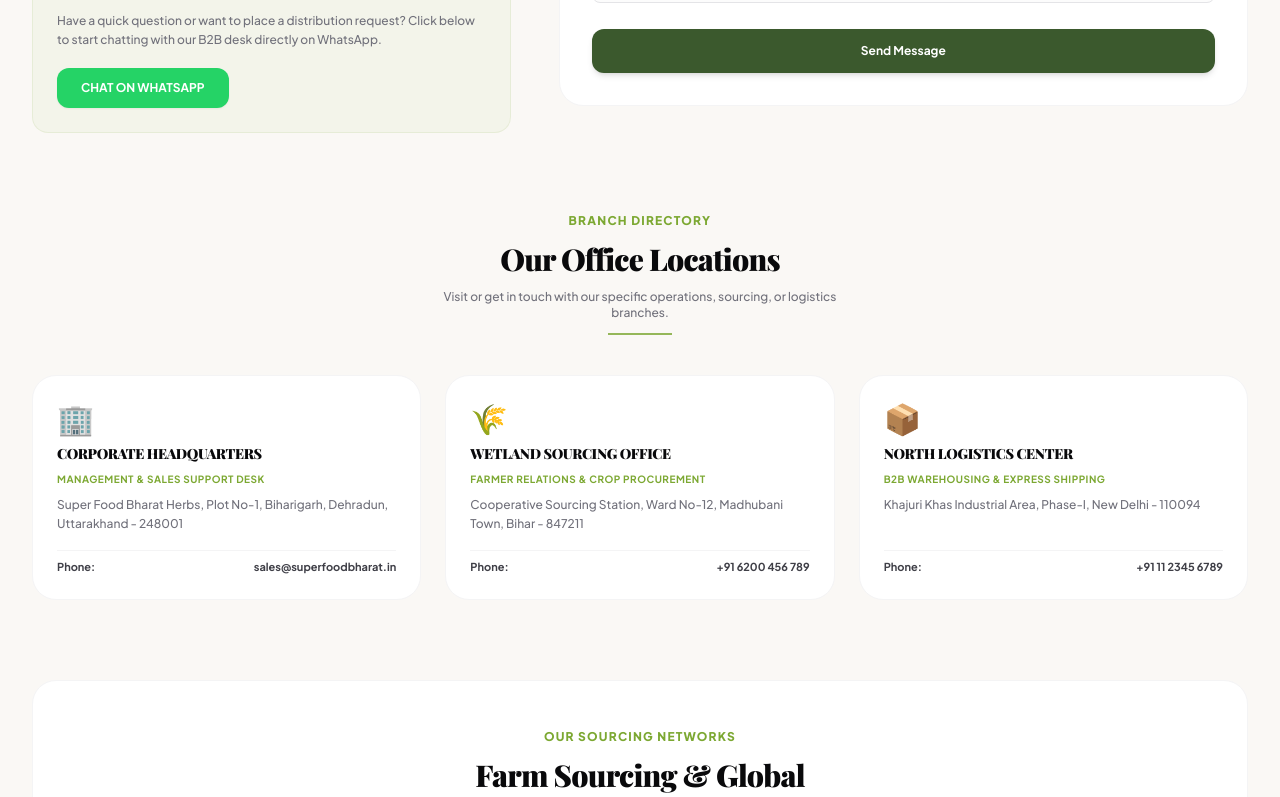
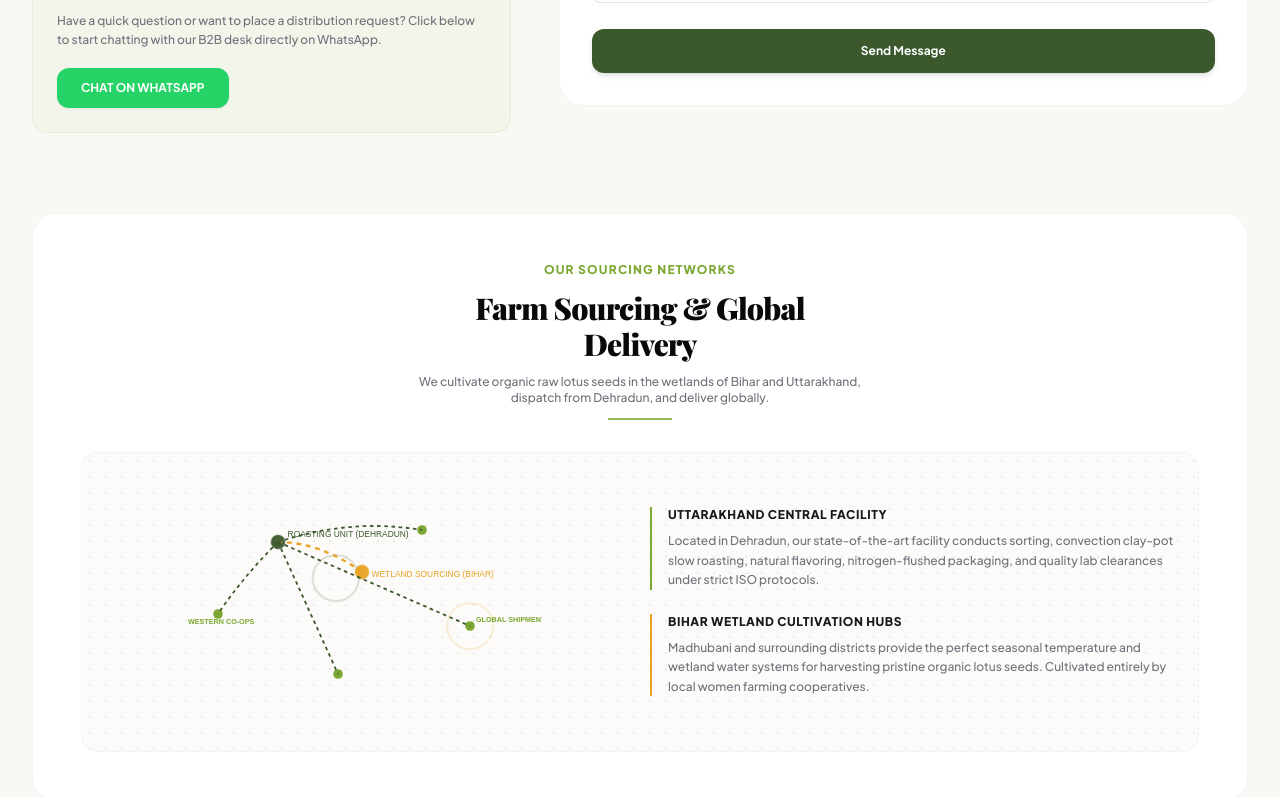
Before and after one commit to sonu2k1/Makhana-web, a Next.js app: page /contact in a window 1280 px wide. Shown: the part 997-1794 px from the top of the page. Built offline with nearby package versions, Linux system fonts and the light colour scheme; a web font is replaced by a local one.

Commit message:
fix: remove Branch Directory section from contact page

```diff
--- a/src/app/contact/page.tsx
+++ b/src/app/contact/page.tsx
@@ -32,37 +32,7 @@ const FAQS: FAQItem[] = [
   }
 ];
 
-interface Branch {
-  name: string;
-  purpose: string;
-  address: string;
-  phone: string;
-  icon: string;
-}
 
-const BRANCHES: Branch[] = [
-  {
-    name: "Corporate Headquarters",
-    purpose: "Management & Sales Support Desk",
-    address: "Super Food Bharat Herbs, Plot No-1, Biharigarh, Dehradun, Uttarakhand - 248001",
-    phone: "sales@superfoodbharat.in",
-    icon: "🏢"
-  },
-  {
-    name: "Wetland Sourcing Office",
-    purpose: "Farmer Relations & Crop Procurement",
-    address: "Cooperative Sourcing Station, Ward No-12, Madhubani Town, Bihar - 847211",
-    phone: "+91 6200 456 789",
-    icon: "🌾"
-  },
-  {
-    name: "North Logistics Center",
-    purpose: "B2B Warehousing & Express Shipping",
-    address: "Khajuri Khas Industrial Area, Phase-I, New Delhi - 110094",
-    phone: "+91 11 2345 6789",
-    icon: "📦"
-  }
-];
 
 export default function ContactPage() {
   const [formData, setFormData] = useState({
@@ -303,47 +273,6 @@ export default function ContactPage() {
             </div>
           </div>
 
-          {/* Regional Branch Directory Section (New Content Component) */}
-          <div className="space-y-10">
-            <div className="text-center space-y-3 max-w-md mx-auto">
-              <span className="block text-xs font-black tracking-widest text-[#7ca832] uppercase font-sans">
-                Branch Directory
-              </span>
-              <h2 className="text-3xl font-black text-zinc-950 font-serif tracking-tight">
-                Our Office Locations
-              </h2>
-              <p className="text-xs text-zinc-500 font-medium">
-                Visit or get in touch with our specific operations, sourcing, or logistics branches.
-              </p>
-              <div className="w-16 h-0.5 bg-[#7ca832] mx-auto opacity-80"></div>
-            </div>
-
-            <div className="grid grid-cols-1 md:grid-cols-3 gap-6">
-              {BRANCHES.map((branch) => (
-                <div
-                  key={branch.name}
-                  className="bg-white border border-zinc-100 rounded-3xl p-6 flex flex-col justify-between hover:shadow-md transition-shadow text-left space-y-4"
-                >
-                  <div className="space-y-2">
-                    <span className="text-3xl select-none block">{branch.icon}</span>
-                    <h3 className="text-sm font-black text-zinc-950 uppercase tracking-tight font-serif">
-                      {branch.name}
-                    </h3>
-                    <span className="text-[10px] font-bold text-[#7ca832] uppercase tracking-wider block">
-                      {branch.purpose}
-                    </span>
-                    <p className="text-xs text-zinc-500 leading-relaxed font-medium">
-                      {branch.address}
-                    </p>
-                  </div>
-                  <div className="pt-2 border-t border-zinc-100 flex items-center justify-between text-[11px] font-bold text-zinc-700">
-                    <span>Phone:</span>
-                    <span>{branch.phone}</span>
-                  </div>
-                </div>
-              ))}
-            </div>
-          </div>
 
           {/* Sourcing & Connection Map Section */}
           <div className="bg-white border border-zinc-100 rounded-3xl p-8 lg:p-12 space-y-8">
```
